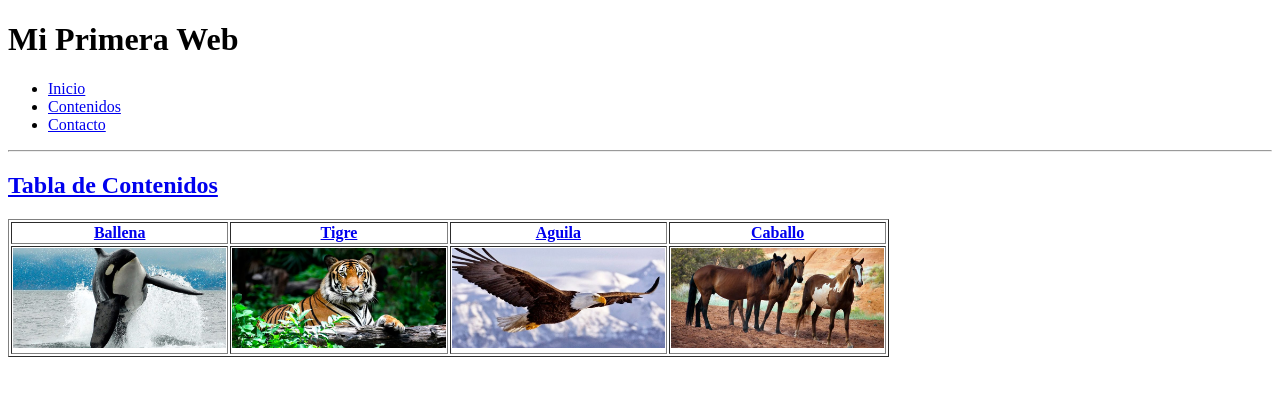
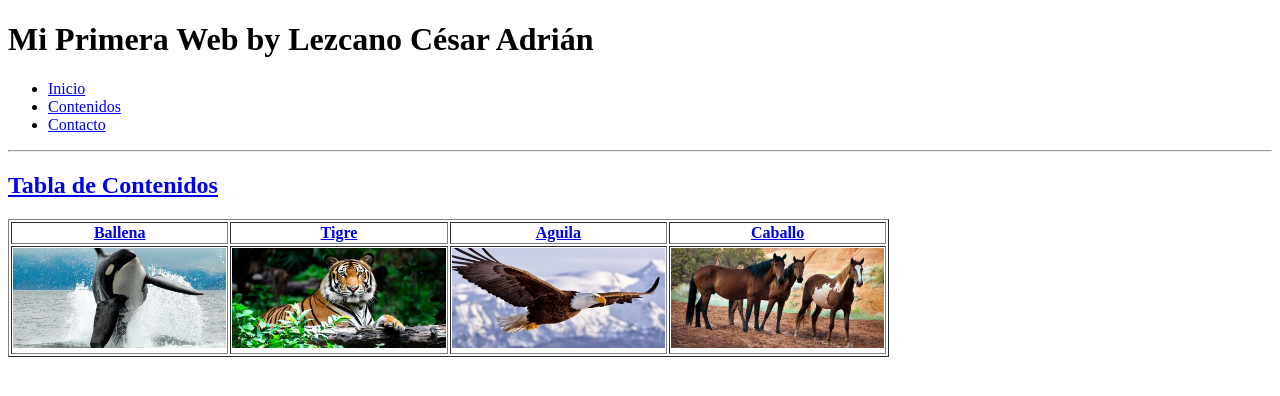
Before and after one commit to Xirtam2018/PrimeraPaginaWeb, a plain HTML site: page contenidos.html in a window 1280 px wide. Drawn offline with Linux system fonts and the light colour scheme.

Commit message:
Update contenidos.html

```diff
--- a/contenidos.html
+++ b/contenidos.html
@@ -5,7 +5,7 @@
 </head>
 <body>
 	<!--Encabezado-->
-	<h1>Mi Primera Web</h1>
+	<h1>Mi Primera Web by Lezcano César Adrián</h1>
 
 	<!--Menu-->
 
```
